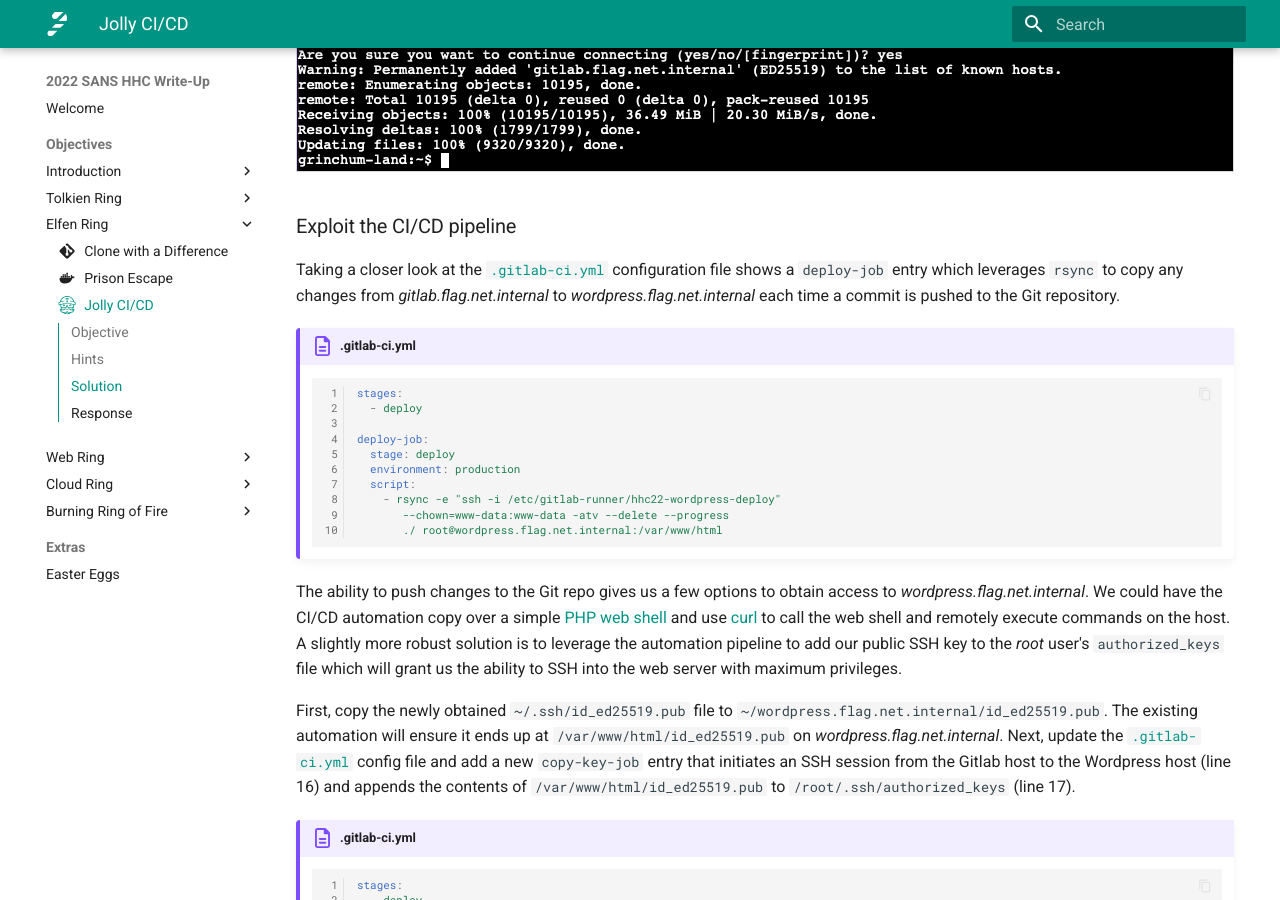
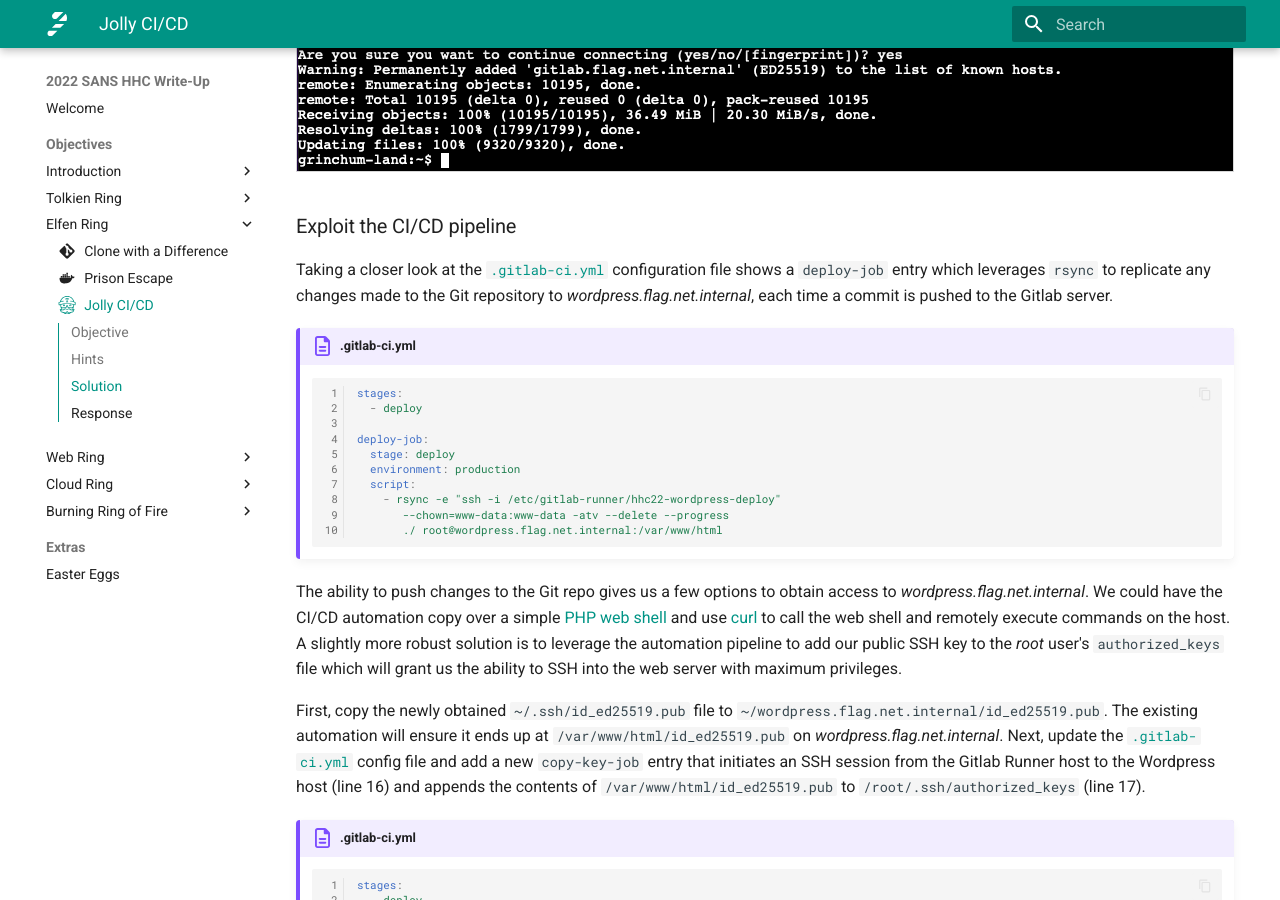
Before and after one commit to crahan/HolidayHackChallenge2022, an MkDocs documentation site: the page built from docs/objectives/o7.md, in a window 1280 px wide and 900 px high, scrolled down 2445 px. Built offline with MkDocs 1.6.1 and Material for MkDocs 9.7.7, drawn with Linux system fonts in a browser that asks for light colours; emoji names are drawn with the system emoji font; comment, search, counter and statistics services are not loaded.

````diff
--- a/docs/objectives/o7.md
+++ b/docs/objectives/o7.md
@@ -105,7 +105,7 @@
 
 ### Exploit the CI/CD pipeline
 
-Taking a closer look at the [`.gitlab-ci.yml`](../artifacts/objectives/o7/gitlab-ci.yml) configuration file shows a `deploy-job` entry which leverages `rsync` to copy any changes from *gitlab.flag.net.internal* to *wordpress.flag.net.internal* each time a commit is pushed to the Git repository.
+Taking a closer look at the [`.gitlab-ci.yml`](../artifacts/objectives/o7/gitlab-ci.yml) configuration file shows a `deploy-job` entry which leverages `rsync` to replicate any changes made to the Git repository to *wordpress.flag.net.internal*, each time a commit is pushed to the Gitlab server.
 
 !!! text ".gitlab-ci.yml"
     ```yaml linenums="1"
@@ -123,7 +123,7 @@
 
 The ability to push changes to the Git repo gives us a few options to obtain access to *wordpress.flag.net.internal*. We could have the CI/CD automation copy over a simple [PHP web shell](https://gist.github.com/joswr1ght/22f40787de19d80d110b37fb79ac3985) and use [curl](https://curl.se/) to call the web shell and remotely execute commands on the host. A slightly more robust solution is to leverage the automation pipeline to add our public SSH key to the *root* user's `authorized_keys` file which will grant us the ability to SSH into the web server with maximum privileges.
 
-First, copy the newly obtained `~/.ssh/id_ed25519.pub` file to `~/wordpress.flag.net.internal/id_ed25519.pub`. The existing automation will ensure it ends up at `/var/www/html/id_ed25519.pub` on *wordpress.flag.net.internal*. Next, update the [`.gitlab-ci.yml`](../artifacts/objectives/o7/gitlab-ci-updated.yml) config file and add a new `copy-key-job` entry that initiates an SSH session from the Gitlab host to the Wordpress host (line 16) and appends the contents of `/var/www/html/id_ed25519.pub` to `/root/.ssh/authorized_keys` (line 17).
+First, copy the newly obtained `~/.ssh/id_ed25519.pub` file to `~/wordpress.flag.net.internal/id_ed25519.pub`. The existing automation will ensure it ends up at `/var/www/html/id_ed25519.pub` on *wordpress.flag.net.internal*. Next, update the [`.gitlab-ci.yml`](../artifacts/objectives/o7/gitlab-ci-updated.yml) config file and add a new `copy-key-job` entry that initiates an SSH session from the Gitlab Runner host to the Wordpress host (line 16) and appends the contents of `/var/www/html/id_ed25519.pub` to `/root/.ssh/authorized_keys` (line 17).
 
 !!! text ".gitlab-ci.yml"
     ```yaml linenums="1" hl_lines="16-17"
````
